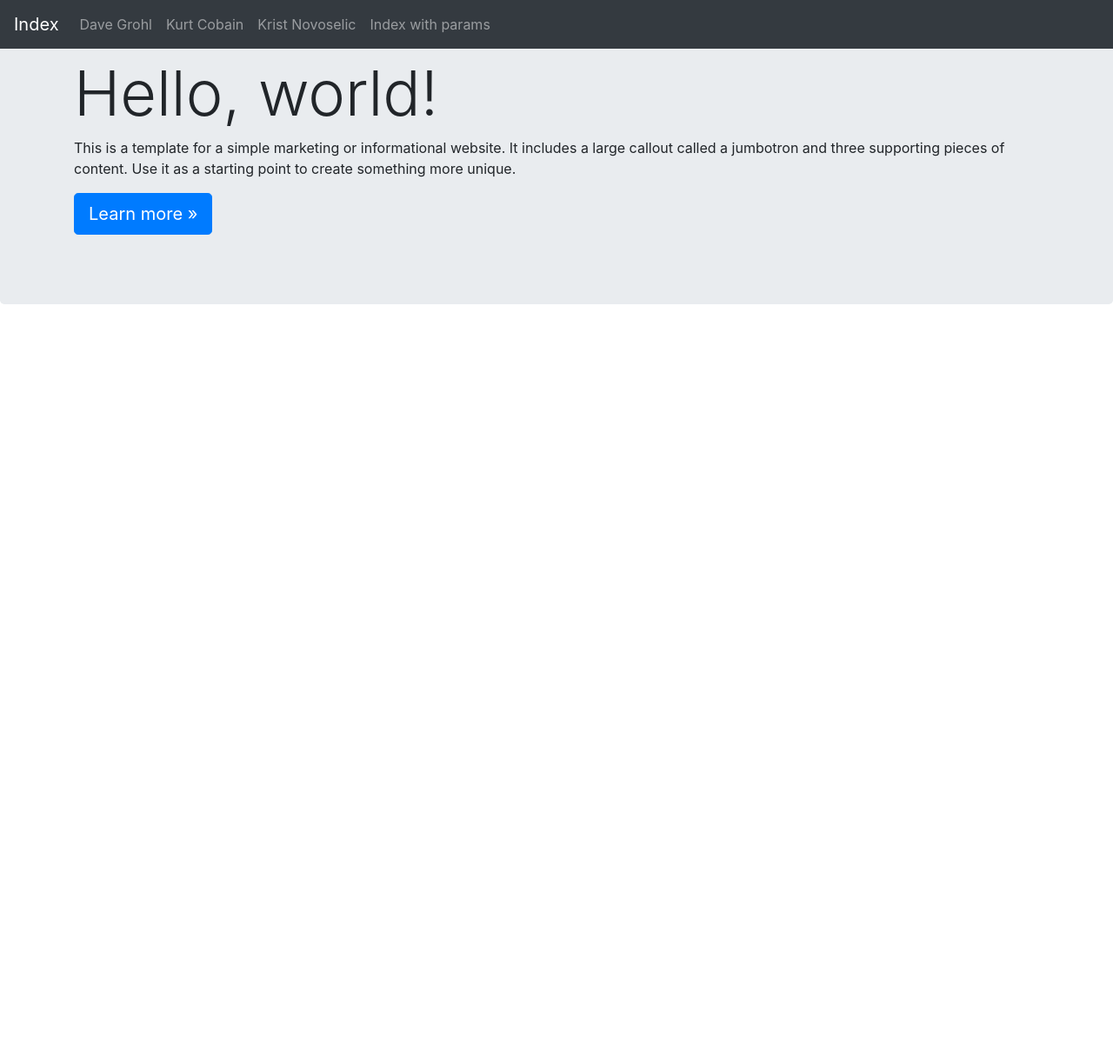
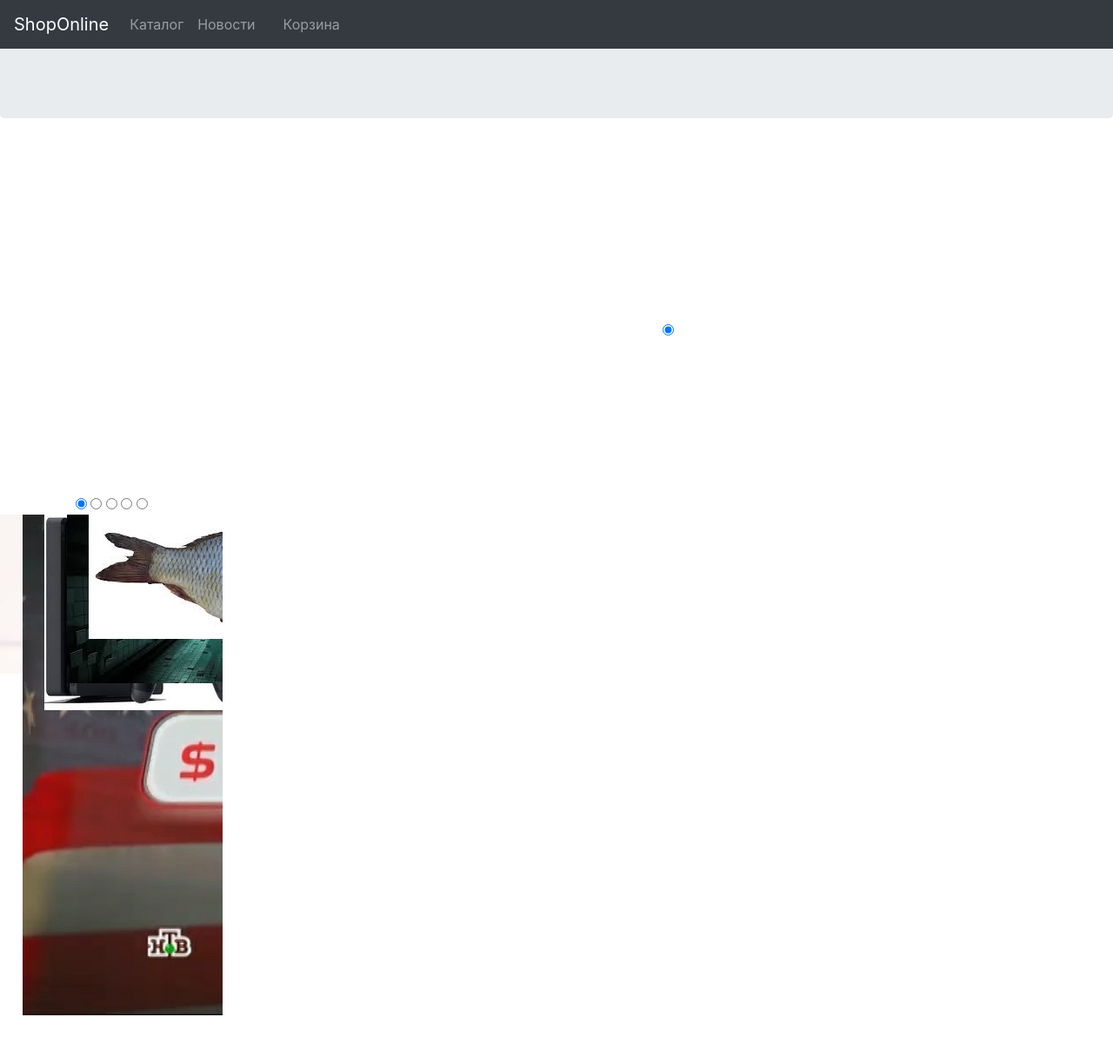
Before and after one commit to Avsanka/python-first-project, a Flask app: page / in a window 1280 px wide. Shown: the whole page at 87% size. Before the commit the page ends 350 px from the top, so only its background shows below. Run offline with Flask 2, Linux system fonts and the light colour scheme; some libraries are stand-ins or nearby versions.

Commit message:
Time to onlineshop

```diff
--- a/server.py
+++ b/server.py
@@ -5,18 +5,18 @@ app = Flask(__name__)
 
 def generate_links():
     with app.test_request_context():
-        pinkblacklink = url_for('hello_user', username='Dave Grohl')
-        KurtCobain_the_Great_link = url_for('hello_user', username='Kurt Cobain')
-        index_link = url_for('hello_user', username='Krist Novoselic')
+        pinkblacklink = url_for('hello_user', username='Каталог')
+        KurtCobain_the_Great_link = url_for('hello_user', username='Новости')
+        index_link = url_for('hello_user', username='Корзина')
         index_with_params_link = url_for('index',
         param1='param1',
         param2='param2')
 
         links = {
-            "Dave Grohl": pinkblacklink,
-            "Kurt Cobain": KurtCobain_the_Great_link,
-            "Krist Novoselic": index_link,
-            "Index with params": index_with_params_link
+            "Каталог": pinkblacklink,
+            "Новости": KurtCobain_the_Great_link,
+            "  ": index_link,
+            "Корзина": index_with_params_link
         }
     return links
 
--- a/static/main.css
+++ /dev/null
@@ -1,12 +0,0 @@
-ul.navigation {
-    display: block;
-}
-
-.navigation li{
-    display: block;
-    float: left;
-    padding: 5px;
-    background-color: white;
-    margin-right:5px;
-
-}
--- a/templates/base.html
+++ b/templates/base.html
@@ -6,7 +6,7 @@
     <title>{% block title %}Default title{% endblock %}</title>
     <link rel="stylesheet" href="https://stackpath.bootstrapcdn.com/bootstrap/4.1.3/css/bootstrap.min.css"
           integrity="sha384-MCw98/SFnGE8fJT3GXwEOngsV7Zt27NXFoaoApmYm81iuXoPkFOJwJ8ERdknLPMO" crossorigin="anonymous">
-    <link rel="stylesheet" href="/static/main.css">
+    <link rel="stylesheet" href="/templates/main.css">
     <style>
         body {
             background-color: white;
@@ -17,7 +17,7 @@
 <body>
 <section id="header">
     <nav class="navbar navbar-expand-md navbar-dark fixed-top bg-dark">
-        <a class="navbar-brand" href="{{ url_for('index') }}">Index</a>
+        <a class="navbar-brand" href="{{ url_for('index') }}">ShopOnline</a>
         <button class="navbar-toggler" type="button" data-toggle="collapse" data-target="#navbarsExampleDefault"
                 aria-controls="navbarsExampleDefault" aria-expanded="false" aria-label="Toggle navigation">
             <span class="navbar-toggler-icon"></span>
@@ -37,6 +37,44 @@
     {% block content %}
     {% endblock %}
 </section>
+<section id="slider">
+    <div class="all">
+        <input checked type="radio" name="respond" id="desktop">
+            <article id="slider">
+                <input checked type="radio" name="slider" id="switch1">
+                <input type="radio" name="slider" id="switch2">
+                <input type="radio" name="slider" id="switch3">
+                <input type="radio" name="slider" id="switch4">
+                <input type="radio" name="slider" id="switch5">
+                <div id="slides">
+                    <div id="overflow">
+                        <div class="image">
+                            <article><img src="n.jpg"></article>
+                            <article><img src="usa.jpg"></article>
+                            <article><img src="ps4.jpg"></article>
+                            <article><img src="images.jpg"></article>
+                            <article><img src="fish.jpg"></article>
+                        </div>
+                    </div>
+                </div>
+                <div id="controls">
+                    <label for="switch1"></label>
+                    <label for="switch2"></label>
+                    <label for="switch3"></label>
+                    <label for="switch4"></label>
+                    <label for="switch5"></label>
+                </div>
+                <div id="active">
+                    <label for="switch1"></label>
+                    <label for="switch2"></label>
+                    <label for="switch3"></label>
+                    <label for="switch4"></label>
+                    <label for="switch5"></label>
+                </div>
+            </article>
+
+    </div>
+</section>
 <script src="https://code.jquery.com/jquery-3.3.1.slim.min.js"
         integrity="sha384-q8i/X+965DzO0rT7abK41JStQIAqVgRVzpbzo5smXKp4YfRvH+8abtTE1Pi6jizo"
         crossorigin="anonymous"></script>
--- a/templates/index.html
+++ b/templates/index.html
@@ -5,9 +5,8 @@
 {% block content %}
     <div class="jumbotron">
         <div class="container">
-          <h1 class="display-3">Hello, world!</h1>
-          <p>This is a template for a simple marketing or informational website. It includes a large callout called a jumbotron and three supporting pieces of content. Use it as a starting point to create something more unique.</p>
-          <p><a class="btn btn-primary btn-lg" href="#" role="button">Learn more »</a></p>
+          <h1 class="display-3"></h1>
+
         </div>
       </div>
 {% endblock %}
--- /dev/null
+++ b/templates/main.css
@@ -0,0 +1,25 @@
+#slider{
+    position: relative;
+    text-align: center;
+    top: 200px;
+}
+
+#slider{
+    margin: 0 auto;
+
+}
+
+#slider article{
+    width: 20%;
+    float: left;
+}
+
+#slider .image{
+    width: 50%;
+    line-height: 0;
+}
+
+#overflow{
+    width: 100%;
+    overflow: hidden;
+}
```
Also changed, not shown: templates/fish.jpg (added), templates/image.jpg (added), templates/images.jpg (added), templates/n.jpg (added), templates/ps4.jpg (added), templates/usa.jpg (added).
